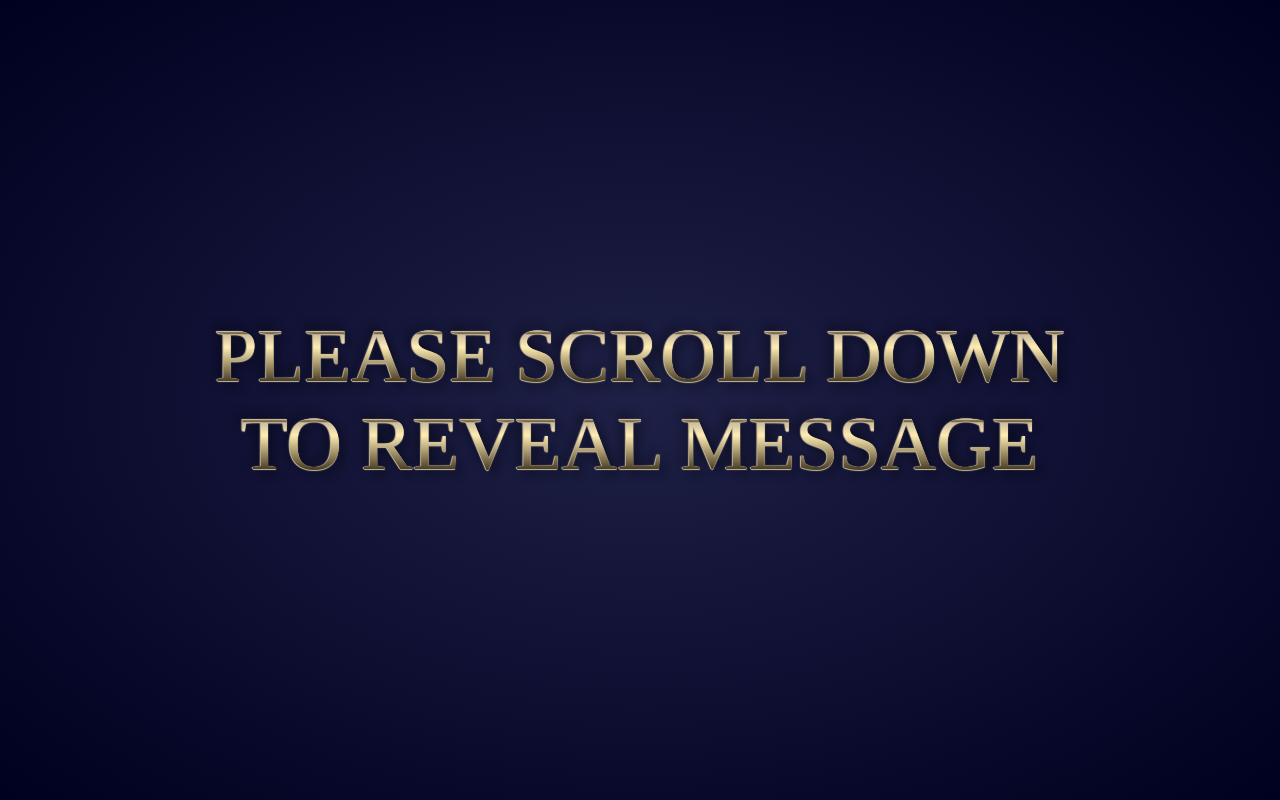
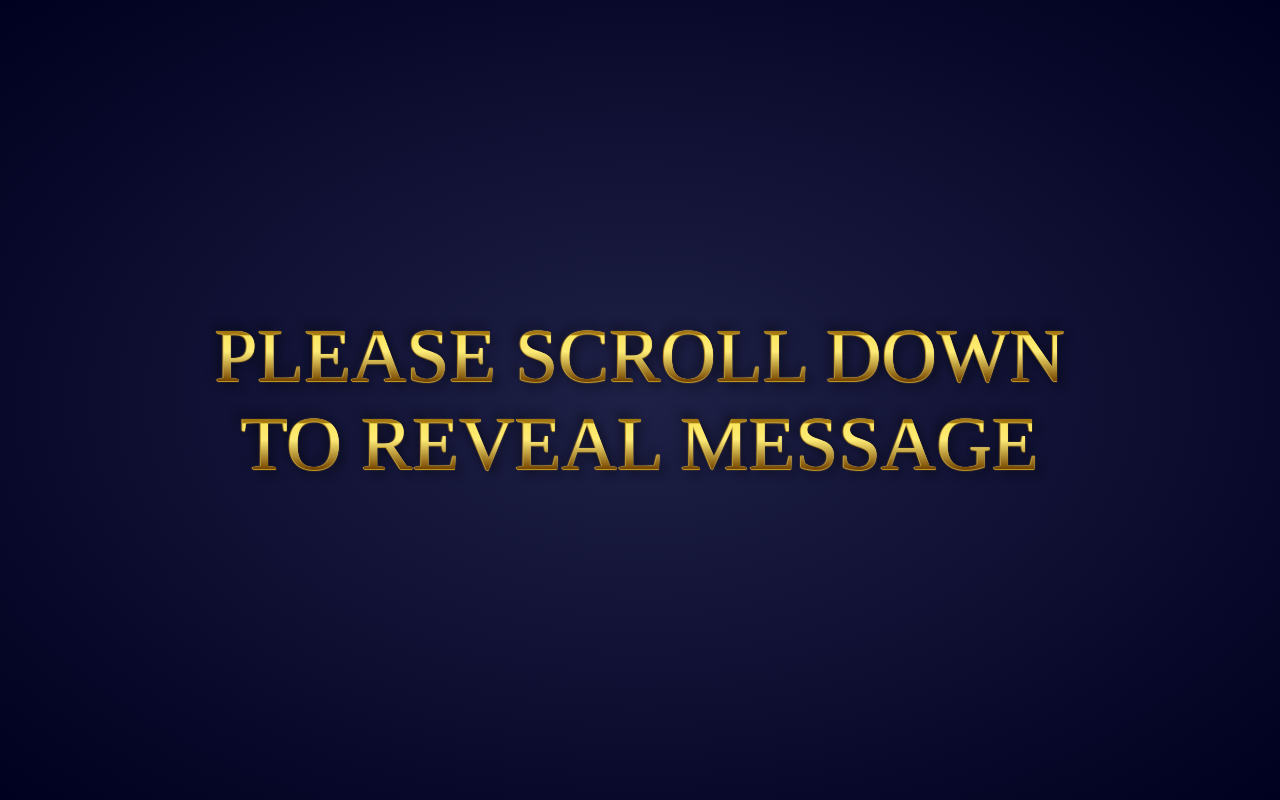
Before and after one commit to HenkLangeveld/position-sticky, a plain HTML site: page index.html in a window 1280 px wide. Shown: the top 800 px of the page. Drawn offline with Linux system fonts and the light colour scheme.

Commit message:
changes gold colors

```diff
--- a/scss/main.scss
+++ b/scss/main.scss
@@ -88,6 +88,8 @@ p {
   color: #baac8f;
   text-shadow: -1px 0 1px #c6bb9f, 0 1px 1px #c6bb9f,
     5px 5px 10px rgba(0, 0, 0, 0.4), -5px -5px 10px rgba(0, 0, 0, 0.4);
+  text-shadow: -1px 0 1px #cd9f23, 0 1px 1px #cd9f23,
+    5px 5px 10px rgba(0, 0, 0, 0.4), -5px -5px 10px rgba(0, 0, 0, 0.4);
 
   &::before {
     content: attr(data-heading);
@@ -108,6 +110,14 @@ p {
       #ffecb3 40%,
       #4d4126 78%
     );
+    background: linear-gradient(
+      #a27411 22%,
+      #a67912 24%,
+      #a77e0a 26%,
+      #fbe660 27%,
+      #feec76 45%,
+      #784800 78%
+    );
     -webkit-background-clip: text;
     -webkit-text-fill-color: transparent;
     text-shadow: none;
```
Also changed, not shown: dist/main.min.css, 1 other file.
